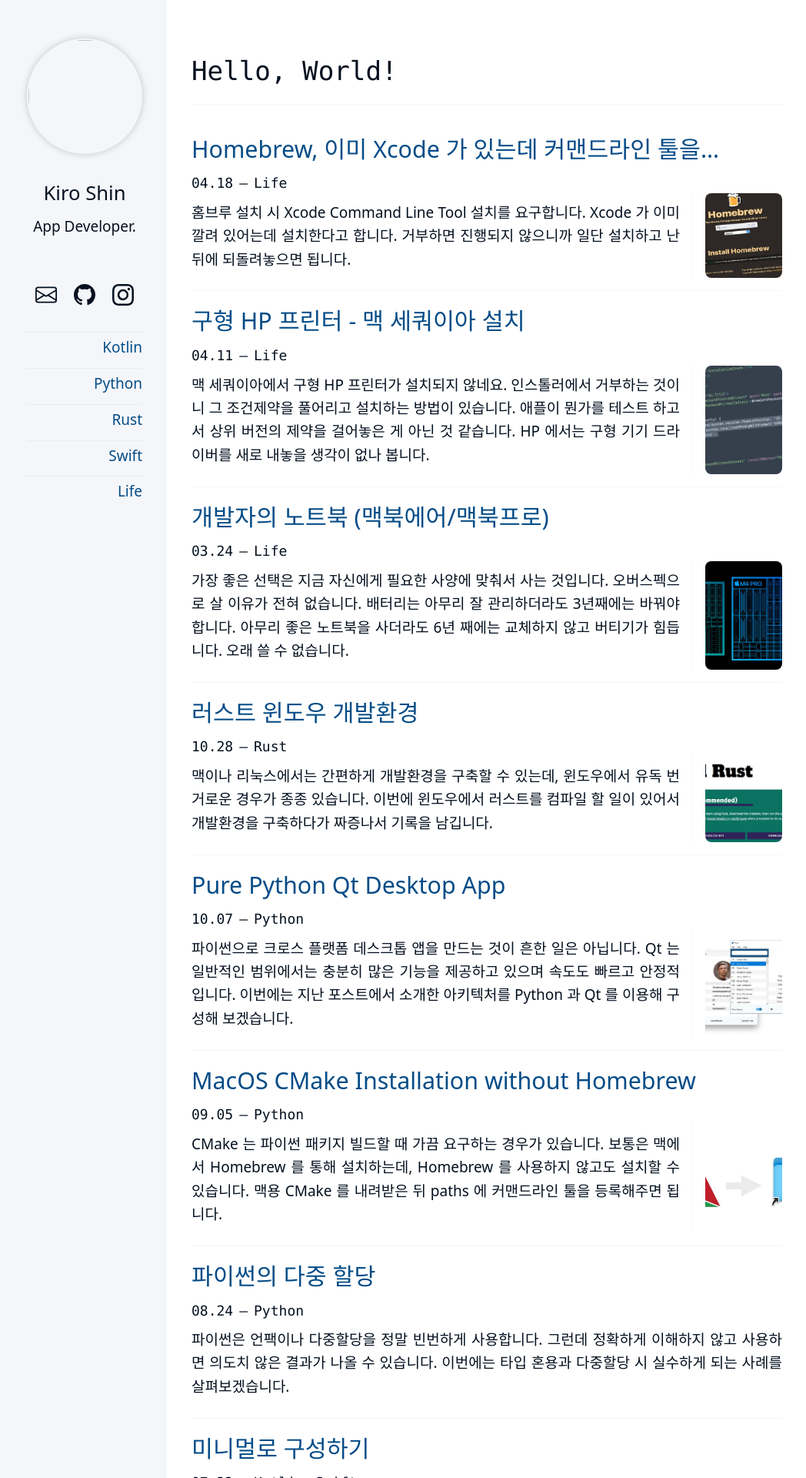
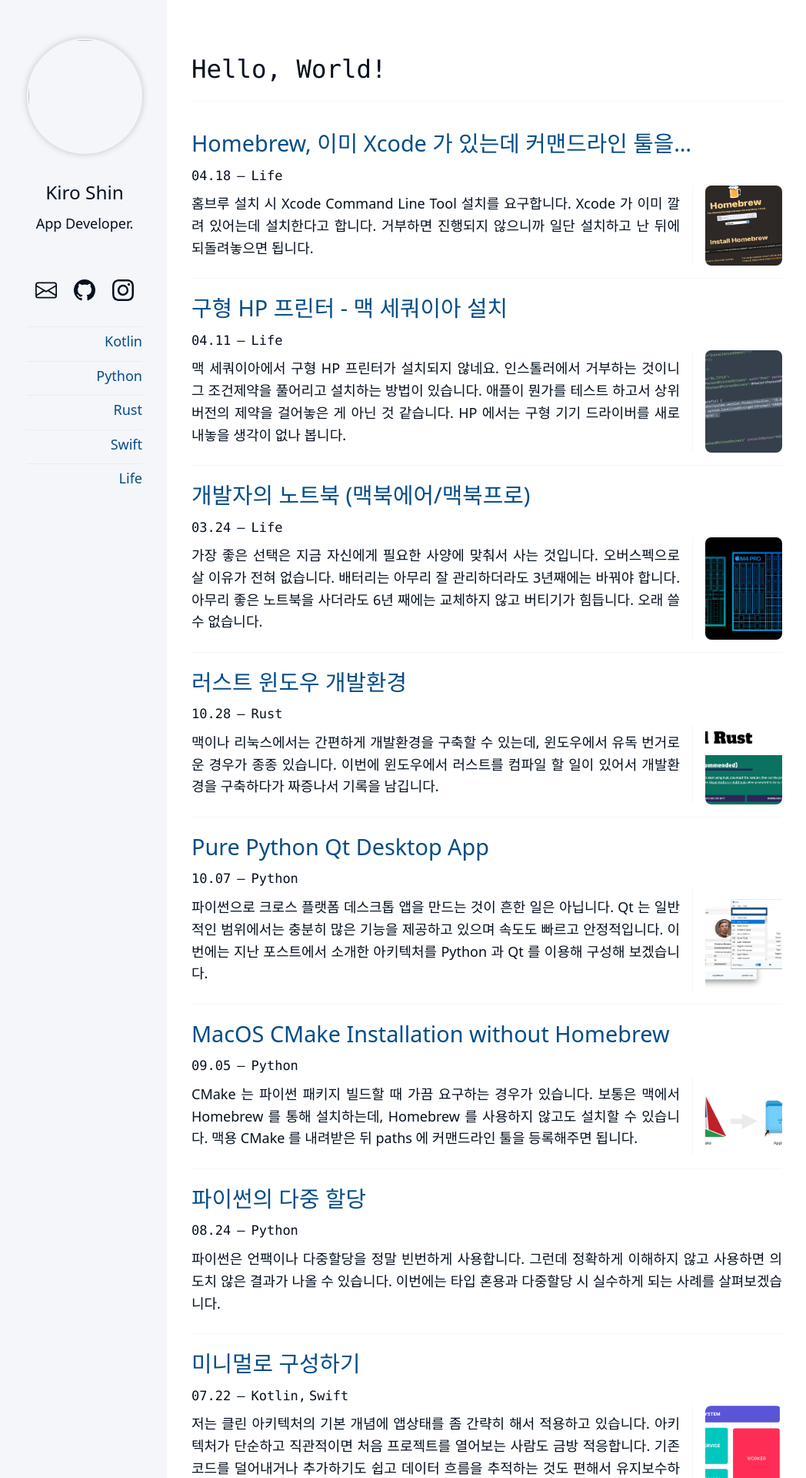
Before and after one commit to kiroshin/kiroshin.github.io, a Jekyll site: the page built from index.html, in a window 1280 px wide. Shown: the top 1920 px of the page at 77% size, without its empty margins (103-1151 px from the left). Built offline with Jekyll 4.4.1, drawn with Linux system fonts in a browser that asks for light colours.

Commit message:
Update _variables.scss

```diff
--- a/_sass/_variables.scss
+++ b/_sass/_variables.scss
@@ -12,10 +12,10 @@
 $radius-small-size: 8px;
 $radius-half: 50%;
 $text-font-size-code: 14px;
-$text-font-size-small: 18px;
-$text-font-size-medium: 19px;
-$text-font-size-large: 20px;
-$text-font-size-extra: 21px;
+$text-font-size-small: 17px;
+$text-font-size-medium: 18px;
+$text-font-size-large: 19px;
+$text-font-size-extra: 20px;
 $head-font-h0: 1.8em;
 $head-font-h1: 1.6em;
 $head-font-h2: 1.45em;
```
